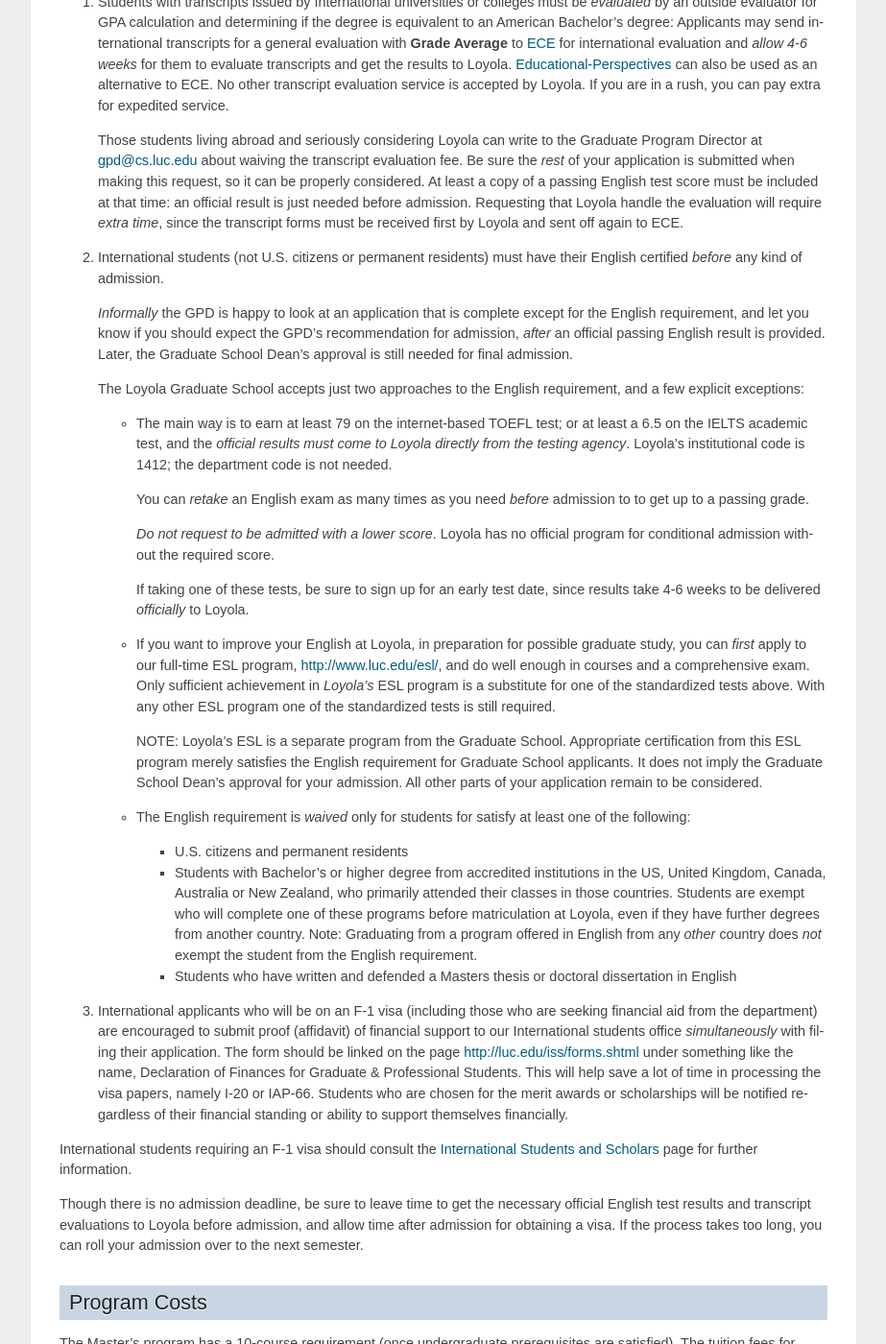
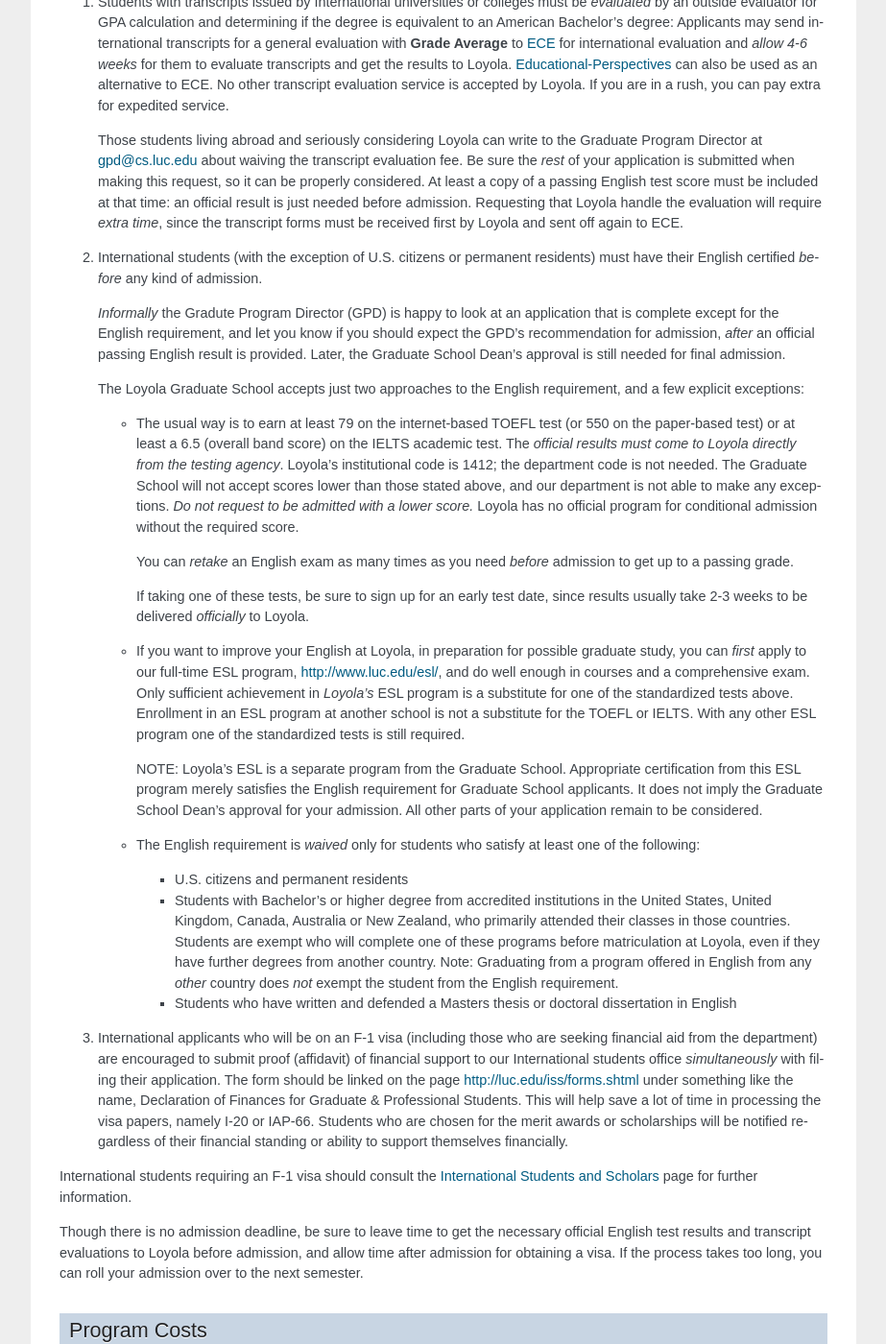
Before and after one commit to LoyolaChicagoCS/gradhandbook, a Sphinx documentation site: the page built from source/prospective_students.rst, in a window 1280 px wide and 1400 px high, scrolled down 1505 px. Shown: the whole window at 96% size, without its empty margins (198-1121 px from the left). Built offline with Sphinx 7.4.7, drawn with Linux system fonts in a browser that asks for light colours.

Commit message:
Cecoe's English edits

```diff
--- a/source/prospective_students.rst
+++ b/source/prospective_students.rst
@@ -147,10 +147,11 @@ Department of Computer Science.
      Requesting that Loyola handle the evaluation will require *extra time*,
      since the transcript forms must be received first by Loyola
      and sent off again to ECE.
-#.   International students (not U.S. citizens or permanent residents)
+#.   International students (with the exception of U.S. citizens or permanent residents)
      must have their English certified *before* any kind of admission.
 
-     *Informally* the GPD is happy to look at an application that is complete except
+     *Informally* the Gradute Program Director (GPD)
+     is happy to look at an application that is complete except
      for the English requirement, and let you know if you should expect the GPD's
      recommendation for admission, *after* an
      official passing English result is provided.
@@ -159,24 +160,24 @@ Department of Computer Science.
      The Loyola Graduate School accepts just two approaches to the English
      requirement, and a few explicit exceptions:
 
-     *   The main way is to earn at least
-         79 on the internet-based TOEFL test; or at least a 6.5 on the
-         IELTS academic test,
-         and the *official results must come to Loyola directly*
+     *   The usual way is to earn at least
+         79 on the internet-based TOEFL test (or 550 on the paper-based test)
+         or at least a 6.5 (overall band score) on the IELTS academic test.
+         The *official results must come to Loyola directly*
          *from the testing agency*.
          Loyola's institutional code is 1412;
          the department code is not needed.
+         The Graduate School will not accept scores lower than those stated
+         above, and our department is not able to make any exceptions.
+         *Do not request to be admitted with a lower score.*
+         Loyola has no official program for conditional admission
+         without the required score.
 
          You can *retake* an English exam as many times as you need
-         *before* admission
-         to to get up to a passing grade.
-
-         *Do not request to be admitted with a lower score*.
-         Loyola has no official program for conditional admission without
-         the required score.
+         *before* admission to get up to a passing grade.
 
          If taking one of these tests, be sure to sign up for an early test date,
-         since results take 4-6 weeks to be delivered *officially* to Loyola.
+         since results usually take 2-3 weeks to be delivered *officially* to Loyola.
 
      *   If you want to improve your English at Loyola, in preparation for
          possible graduate study, you can *first*
@@ -184,8 +185,9 @@ Department of Computer Science.
          and do well enough in courses and a comprehensive exam.  Only sufficient
          achievement in *Loyola's*
          ESL program is a substitute for one of the standardized tests above.
-         With any other ESL program one of the standardized tests is still
-         required.
+         Enrollment in an ESL program at another school is not a substitute
+         for the TOEFL or IELTS. With any other ESL program one of the
+         standardized tests is still required.
 
          NOTE:  Loyola's ESL is a separate program from the Graduate School.
          Appropriate certification from this ESL program merely
@@ -194,12 +196,12 @@ Department of Computer Science.
          admission.  All other
          parts of your application remain to be considered.
 
-     *   The English requirement is *waived* only for students for satisfy
+     *   The English requirement is *waived* only for students who satisfy
          at least one of the following:
 
          *   U.S. citizens and permanent residents
          *   Students with Bachelor's or higher degree from accredited
-             institutions in the US,
+             institutions in the United States,
              United Kingdom, Canada, Australia or New Zealand,
              who primarily attended their classes in those countries.
              Students are exempt who
```
